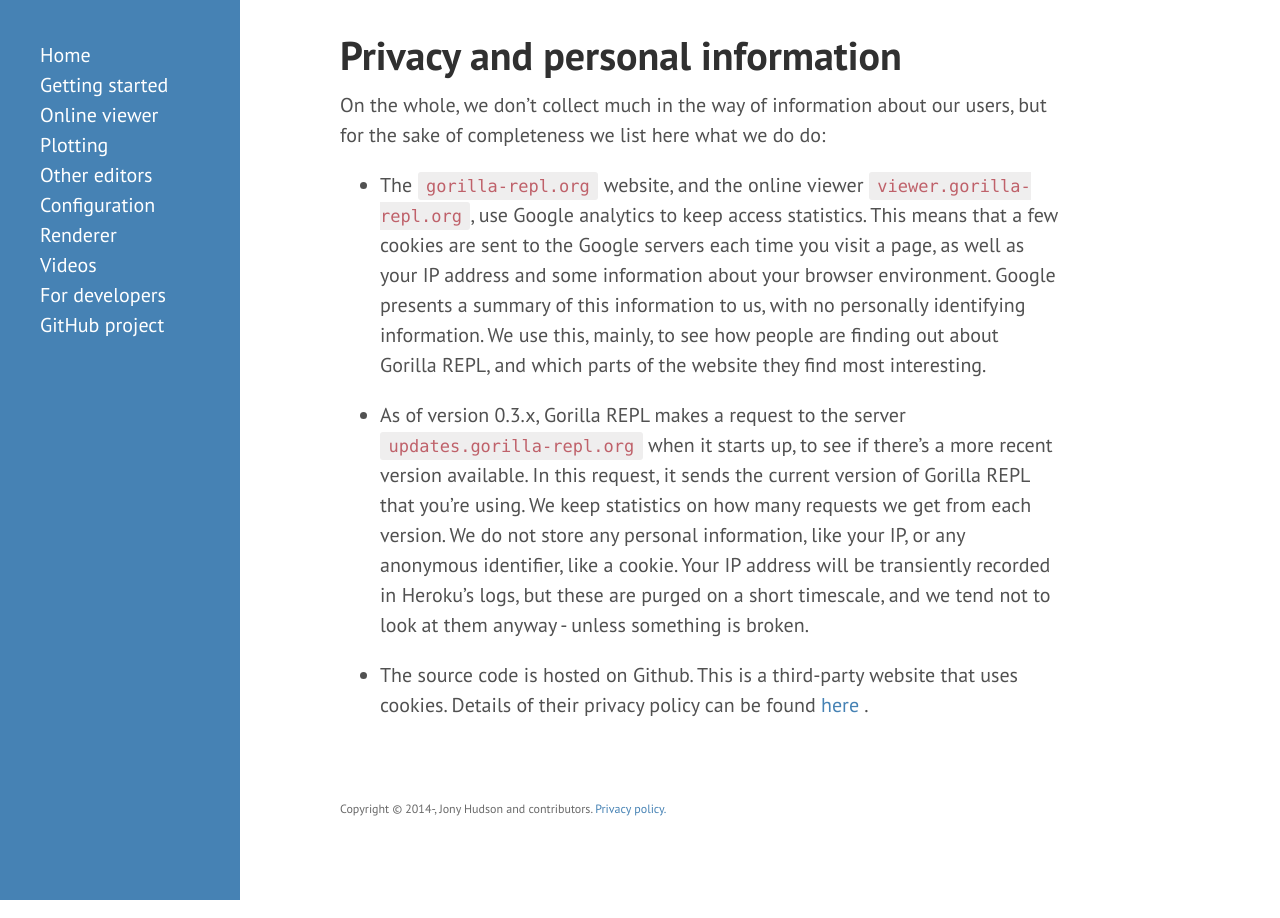
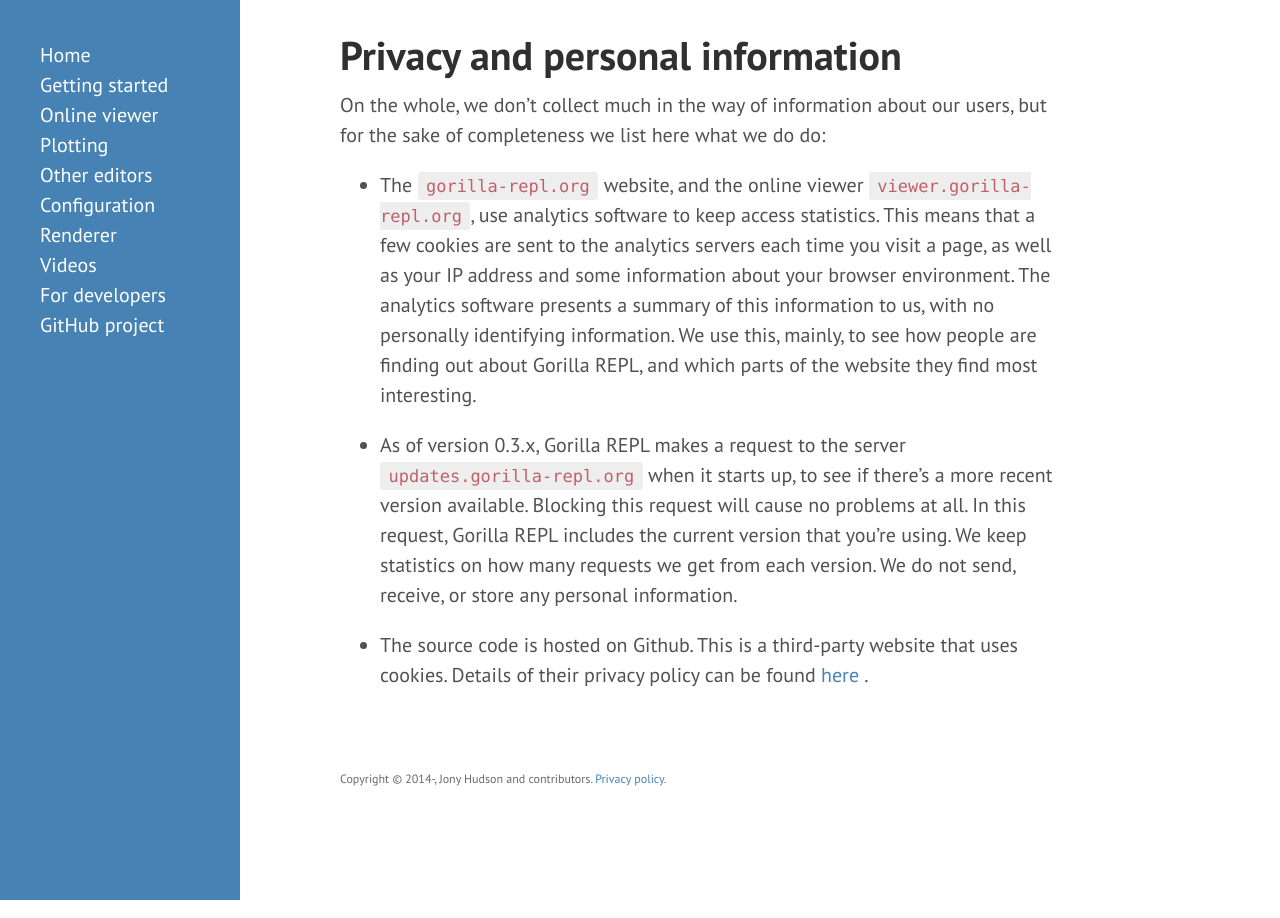
Before and after one commit to JonyEpsilon/gorilla-repl.org, a Jekyll site: the page built from privacy.md, in a window 1280 px wide. Built offline with Jekyll 4.4.1, drawn with Linux system fonts in a browser that asks for light colours; Markdown is read by kramdown in place of the engine named in the settings.

Commit message:
Switch to Woopra instead of GA.
Update privacy policy so I don't have to update it every time I change analytics software or host!

```diff
--- a/_layouts/default.html
+++ b/_layouts/default.html
@@ -14,14 +14,14 @@
     </div>
 
     <script>
-        (function(i,s,o,g,r,a,m){i['GoogleAnalyticsObject']=r;i[r]=i[r]||function(){
-            (i[r].q=i[r].q||[]).push(arguments)},i[r].l=1*new Date();a=s.createElement(o),
-                m=s.getElementsByTagName(o)[0];a.async=1;a.src=g;m.parentNode.insertBefore(a,m)
-        })(window,document,'script','//www.google-analytics.com/analytics.js','ga');
+        (function(){
+            var t,i,e,n=window,o=document,a=arguments,s="script",r=["config","track","identify","visit","push","call","trackForm","trackClick"],c=function(){var t,i=this;for(i._e=[],t=0;r.length>t;t++)(function(t){i[t]=function(){return i._e.push([t].concat(Array.prototype.slice.call(arguments,0))),i}})(r[t])};for(n._w=n._w||{},t=0;a.length>t;t++)n._w[a[t]]=n[a[t]]=n[a[t]]||new c;i=o.createElement(s),i.async=1,i.src="//static.woopra.com/js/t/5.js",e=o.getElementsByTagName(s)[0],e.parentNode.insertBefore(i,e)
+        })("woopra");
 
-        ga('create', 'UA-61976063-1', 'auto');
-        ga('send', 'pageview');
-
+        woopra.config({
+            domain: 'gorilla-repl.org'
+        });
+        woopra.track();
     </script>
   </body>
 </html>
--- a/privacy.md
+++ b/privacy.md
@@ -6,18 +6,16 @@ title: Privacy and personal information
 On the whole, we don't collect much in the way of information about our users, but for the sake of completeness we list
 here what we do do:
 
-- The `gorilla-repl.org` website, and the online viewer `viewer.gorilla-repl.org`, use Google analytics to keep access
-statistics. This means that a few cookies are sent to the Google servers each time you visit a page, as well as your IP
-address and some information about your browser environment. Google presents a summary of this information to us, with
-no personally identifying information. We use this, mainly, to see how people are finding out about Gorilla REPL, and
-which parts of the website they find most interesting.
+- The `gorilla-repl.org` website, and the online viewer `viewer.gorilla-repl.org`, use analytics software to keep access
+statistics. This means that a few cookies are sent to the analytics servers each time you visit a page, as well as your IP
+address and some information about your browser environment. The analytics software presents a summary of this information
+to us, with no personally identifying information. We use this, mainly, to see how people are finding out about Gorilla
+REPL, and which parts of the website they find most interesting.
 
 - As of version 0.3.x, Gorilla REPL makes a request to the server `updates.gorilla-repl.org` when it starts up,
-to see if there's a more recent version available. In this request, it sends the current version of Gorilla REPL that
-you're using. We keep statistics on how many requests we get from each version. We do not store any personal
-information, like your IP, or any anonymous identifier, like a cookie. Your IP address will be transiently recorded in
-Heroku's logs, but these are purged on a short timescale, and we tend not to look at them anyway - unless something is
-broken.
+to see if there's a more recent version available. Blocking this request will cause no problems at all. In this request,
+Gorilla REPL includes the current version that you're using. We keep statistics on how many requests we get from each
+version. We do not send, receive, or store any personal information.
 
 - The source code is hosted on Github. This is a third-party website that uses cookies. Details of their privacy policy
 can be found [here](https://help.github.com/articles/github-privacy-policy) .
```
